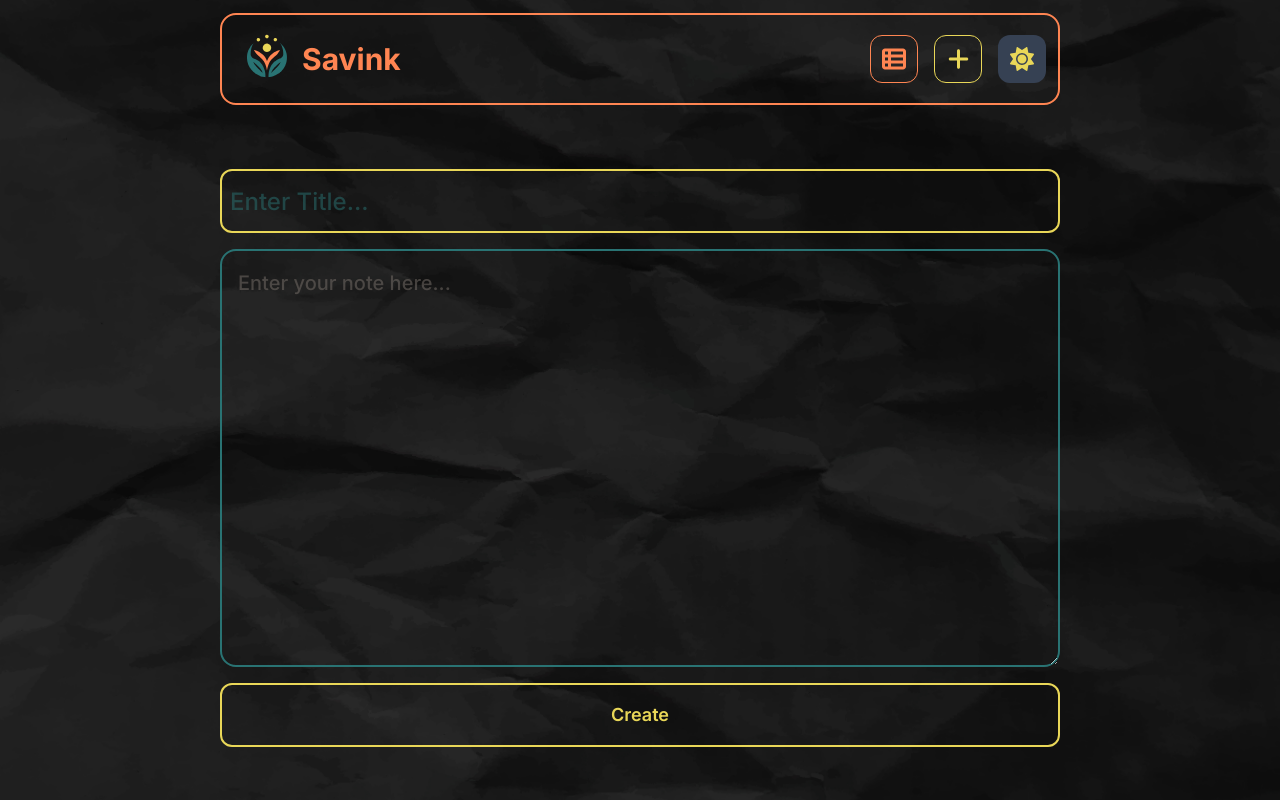
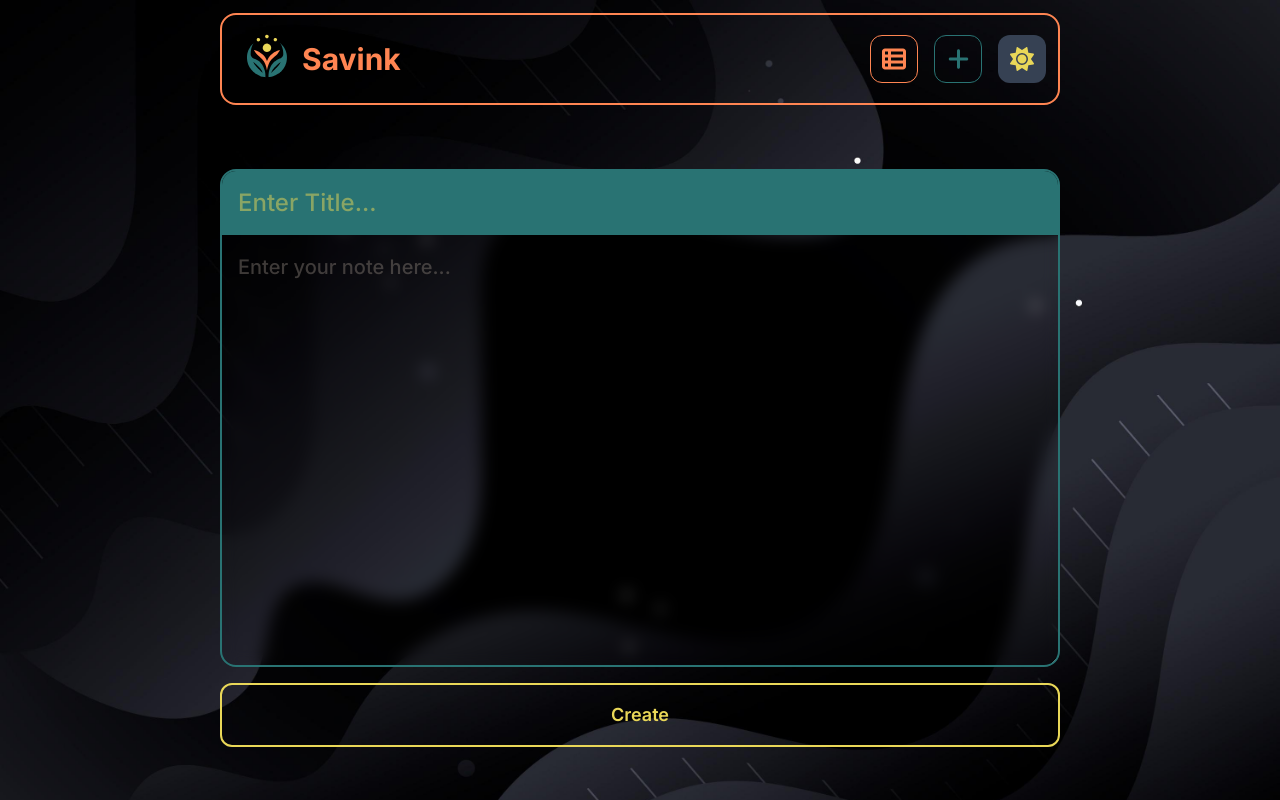
Before and after one commit to vinay-kumar-25/Saviora_Kingdom, a React (Vite) app in the folder Savink - Saviora notes/: page / in a window 1280 px wide. Built offline with nearby package versions, Linux system fonts and the light colour scheme.

Commit message:
title structue updated

```diff
--- a/Savink - Saviora notes/src/components/Home.jsx
+++ b/Savink - Saviora notes/src/components/Home.jsx
@@ -73,8 +73,9 @@ const Home = () => {
 
   return (
     <div className="text-white w-full  py-12 h-full  flex justify-between flex-col items-center gap-4 text-2xl ">
-        <input
-          className="font-medium w-full  bg- text-primaryGreen h-16 border-primaryYellow border-2 rounded-xl  focus:border-primaryGreen outline-0 p-2"
+        <div className="border-2 w-full flex flex-col overflow-hidden flex-1/2 backdrop-blur-sm border-primaryGreen rounded-2xl">
+          <input
+          className="font-medium w-full text-primaryYellow h-16 border-b-2 bg-primaryGreen hover border-primaryGreen px-4 outline-0 p-2"
           type="text"
           value={title}
           placeholder="Enter Title..."
@@ -83,9 +84,9 @@ const Home = () => {
       <textarea
         value={value}
         placeholder="Enter your note here..."
-        className="border-2 border-primaryGreen  w-full text-xl leading-8 font-medium rounded-2xl p-4 flex-1/2 text-stone-500  outline-0 "
+        className="  w-full text-xl leading-8 font-medium flex-1/2  p-4  text-stone-500  outline-0 "
         onChange={(e) => setvalue(e.target.value)}
-      ></textarea>
+      ></textarea> </div>
       <button
           onClick={addnote}
           className="w-full h-16 text-lg border-2 border-primaryYellow transition-all duration-300  rounded-xl p-2 text-primaryYellow hover:text-primaryOrange hover:border-primaryOrange px-4 font-semibold "
--- a/Savink - Saviora notes/src/components/Navbar.jsx
+++ b/Savink - Saviora notes/src/components/Navbar.jsx
@@ -44,7 +44,7 @@ const Navbar = () => {
         </NavLink>
         <NavLink
           to={"/"}
-          className="  rounded-xl hover:scale-95    text-2xl group  border border-primaryYellow h-12 w-12 flex justify-center items-center text-primaryYellow hover:text-primaryGreen  hover:bg-primaryYellow transition-all duration-300 "
+          className="  rounded-xl hover:scale-95    text-2xl group  border border-primaryGreen h-12 w-12 flex justify-center items-center text-primaryGreen hover:text-primaryGreen  hover:bg-primaryYellow transition-all duration-300 "
         >
           <FontAwesomeIcon icon={faPlus} />
         </NavLink>
--- a/Savink - Saviora notes/src/components/View.jsx
+++ b/Savink - Saviora notes/src/components/View.jsx
@@ -30,16 +30,19 @@ const View = () => {
 
   return (
     <div className="text-white w-full   h-full  flex  flex-col gap-2 text-2xl py-20 ">
+              <div className="border-2 w-full flex flex-col overflow-hidden flex-1/2 backdrop-blur-sm border-primaryGreen rounded-2xl">
+
       <input
         readOnly
-        className="font-medium text-primaryGreen max-w-full border-primaryYellow border-2 rounded-xl h-16  outline-0 p-1 px-2"
+          className="font-medium w-full text-primaryYellow h-16 border-b-2 bg-primaryGreen hover border-primaryGreen px-4 outline-0 p-2"
         type="text"
         value={title}
         placeholder="Note Title"
       />
-      <div className="border-2 rounded-2xl overflow-y-scroll flex-1/2 border-primaryGreen">
+      <div className="overflow-y-scroll flex-1/2">
         <div className="w-full font-medium text-xl leading-8  p-4  text-stone-500 outline-0 whitespace-pre-wrap">
           {value}
+        </div>
         </div>
       </div>
       <div className="flex gap-4  w-full  flex-row flex-wrap justify-between">
```
Also changed, not shown: Savink - Saviora notes/src/assets/bgtexture.jpg, Savink - Saviora notes/src/assets/dark_texture.jpg.
